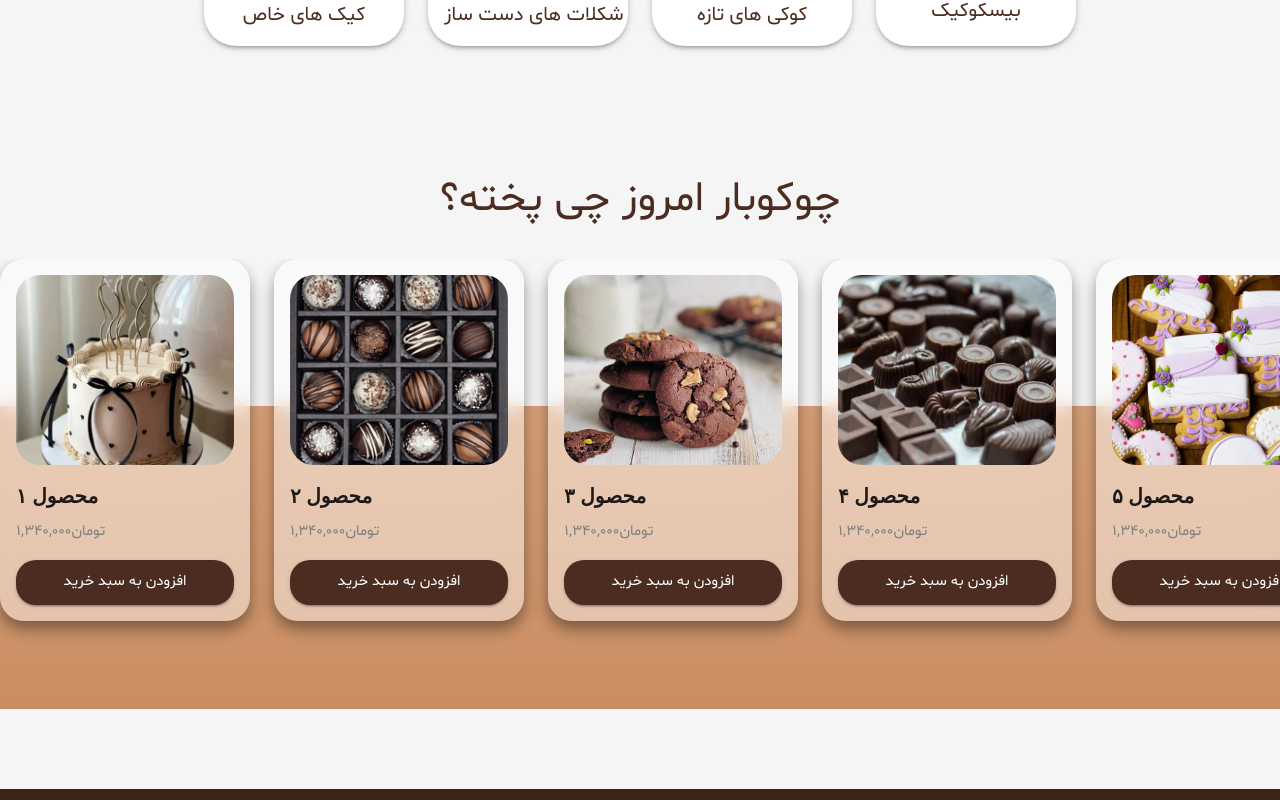
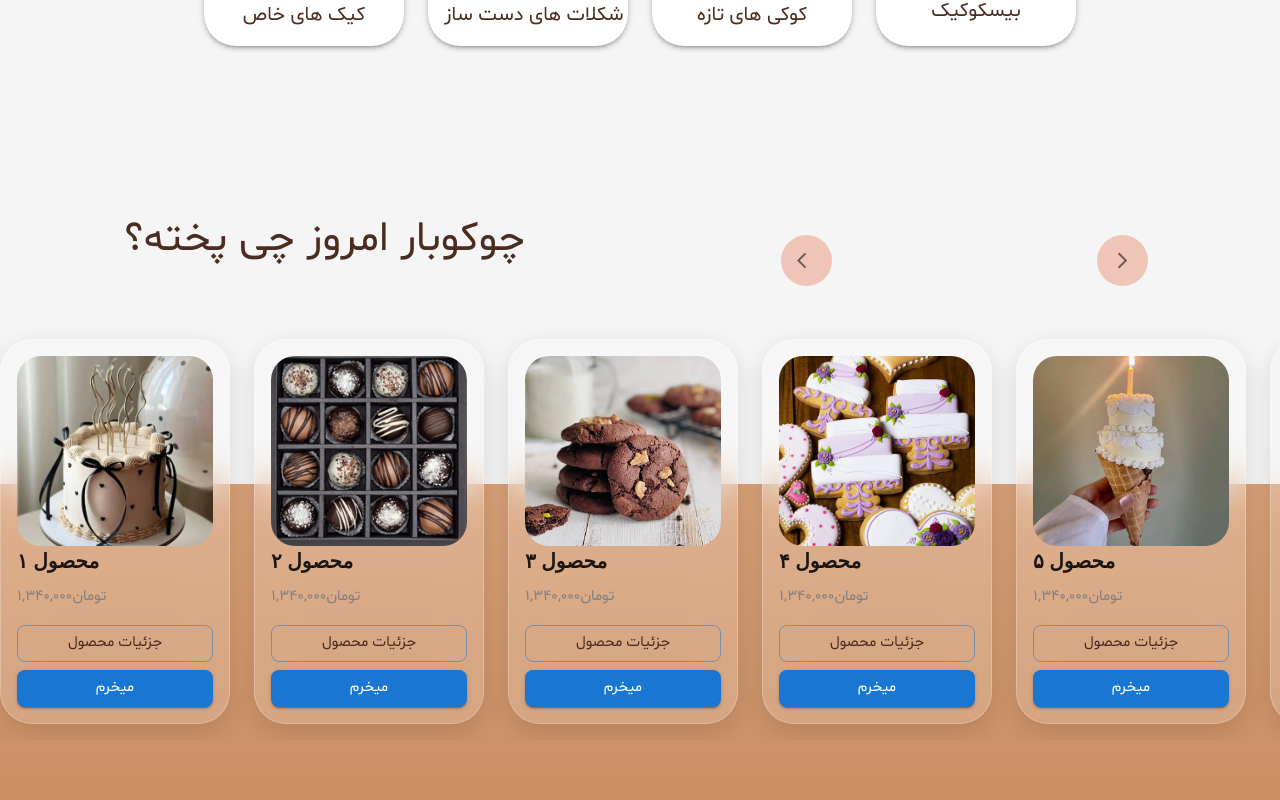
Before and after one commit to manixar/chocoBar-app, a Next.js app: page /home in a window 1280 px wide. Shown: the part 840-1640 px from the top of the page. Built offline with nearby package versions, Linux system fonts and the light colour scheme.

Commit message:
add to cart

```diff
--- a/src/components/Layout/Header/header.jsx
+++ b/src/components/Layout/Header/header.jsx
@@ -7,6 +7,7 @@ import IconButton from "@mui/material/IconButton";
 import Typography from "@mui/material/Typography";
 import InputBase from "@mui/material/InputBase";
 import Menu from "@mui/material/Menu";
+import Badge from "@mui/material/Badge";
 import MenuItem from "@mui/material/MenuItem";
 import Button from "@mui/material/Button";
 import { styled, alpha } from "@mui/material/styles";
@@ -14,8 +15,9 @@ import MenuIcon from "@mui/icons-material/Menu";
 import SearchIcon from "@mui/icons-material/Search";
 import ShoppingCartOutlinedIcon from "@mui/icons-material/ShoppingCartOutlined";
 import { useRouter } from "next/router";
-import Image from "next/image";
-import { underline } from "next/dist/lib/picocolors";
+
+import { useContext } from "react";
+import { CartContext } from "../../../context/CartContext";
 
 const menuItems = [
   "کیک",
@@ -69,6 +71,7 @@ const StyledInputBase = styled(InputBase)(({ theme }) => ({
 }));
 
 export default function Header() {
+  const { totalItems } = useContext(CartContext);
   const router = useRouter();
   const [anchorElNav, setAnchorElNav] = React.useState(null);
 
@@ -241,7 +244,9 @@ export default function Header() {
           }}
         >
           <IconButton color="inherit" onClick={handleCart} sx={{ ml: 0.5 }}>
-            <ShoppingCartOutlinedIcon />
+            <Badge badgeContent={totalItems} color="error">
+              <ShoppingCartOutlinedIcon />
+            </Badge>
           </IconButton>
         </Box>
       </Toolbar>
--- /dev/null
+++ b/src/components/ProductSlider/ProductSlider.jsx
@@ -0,0 +1,35 @@
+import { useRef, forwardRef, useImperativeHandle } from "react"; // forwardRef را اینجا اضافه کردیم
+import { Box } from "@mui/material";
+
+const ProductSlider = forwardRef(({ children }, ref) => {
+  const scrollRef = useRef(null);
+
+  useImperativeHandle(ref, () => ({
+    handleScroll: (direction) => {
+      const el = scrollRef.current;
+      if (!el) return;
+      const step = el.clientWidth * 0.1;
+      el.scrollBy({
+        left: direction === "left" ? -step : step,
+        behavior: "smooth",
+      });
+    },
+  }));
+
+  return (
+    <Box
+      sx={{
+        display: "flex",
+        width: "100%",
+        gap: 3,
+        overflowX: "auto",
+        "&::-webkit-scrollbar": { display: "none" },
+      }}
+      ref={scrollRef}
+    >
+      {children}
+    </Box>
+  );
+});
+
+export default ProductSlider;
--- a/src/components/ProductsList/ProductsList.jsx
+++ b/src/components/ProductsList/ProductsList.jsx
@@ -1,64 +1,157 @@
-import { Box, Button, Card, CardMedia, Typography } from "@mui/material";
+import {
+  Box,
+  Button,
+  Card,
+  CardMedia,
+  IconButton,
+  Typography,
+  useTheme,
+} from "@mui/material";
+import { useContext, useRef } from "react";
+import { CartContext } from "@/context/CartContext";
+import ProductSlider from "../ProductSlider/ProductSlider";
+import ArrowBackIosIcon from "@mui/icons-material/ArrowBackIos";
+import ArrowForwardIosIcon from "@mui/icons-material/ArrowForwardIos";
+import styled from "styled-components";
+
+const DetailButton = styled(Button)(({ theme }) => ({
+  borderRadius: "40px",
+  padding: "8px 16px",
+  background: "transparent",
+  color: "#4b2c20",
+  fontWeight: "600",
+  textTransform: "none",
+  fontSize: "14px",
+  border: "1px solid #4b2c20",
+  transition: "all 0.1s ease",
+  "&:hover": {
+    background: "#4b2c20",
+    color: "white",
+    border: "1.5px solid #4b2c20",
+  },
+}));
+
+const BuyButton = styled(Button)(({ theme }) => ({
+  borderRadius: "40px",
+  padding: "8px 16px",
+  background: "#4b2c20",
+  color: "white",
+  fontWeight: 600,
+  textTransform: "none",
+  fontSize: "13px",
+  gap: "6px",
+  transition: "all 0.3s cubic-bezier(0.68, -0.55, 0.265, 1.55)",
+  "&:hover": {
+    background: "#3a2218",
+    gap: "10px",
+    boxShadow: "0 4px 12px rgba(75, 44, 32, 0.3)",
+    "& .MuiButton-endIcon": {
+      transform: "translateX(4px)",
+    },
+  },
+  "& .MuiButton-endIcon": {
+    transition: "transform 0.3s cubic-bezier(0.68, -0.55, 0.265, 1.55)",
+  },
+}));
 
 export default function ProductsList() {
+  const theme = useTheme();
+  const { addToCart } = useContext(CartContext);
+  const sliderRef = useRef();
   const bestSellers = [
     {
+      id: 1,
       title: "محصول ۱",
       price: "۱,۳۴۰,۰۰۰",
       image: "/img/products-card/cake-1.jpeg",
     },
     {
+      id: 2,
       title: "محصول ۲",
       price: "۱,۳۴۰,۰۰۰",
       image: "/img/products-card/chocolate-1.png",
     },
     {
+      id: 3,
       title: "محصول ۳",
       price: "۱,۳۴۰,۰۰۰",
       image: "/img/products-card/kooki-1.jpg",
     },
+
     {
+      id: 4,
       title: "محصول ۴",
-      price: "۱,۳۴۰,۰۰۰",
-      image: "/img/products-card/chocolate-2.jpg",
-    },
-    {
-      title: "محصول ۵",
       price: "۱,۳۴۰,۰۰۰",
       image: "/img/products-card/kooki-2.jpg",
     },
     {
-      title: "محصول ۶",
+      id: 5,
+      title: "محصول ۵",
       price: "۱,۳۴۰,۰۰۰",
       image: "/img/products-card/cake-3.jpeg",
     },
     {
-      title: "محصول ۷",
+      id: 6,
+      title: "محصول ۶",
       price: "۱,۳۴۰,۰۰۰",
       image: "/img/products-card/cake-2.webp",
     },
     {
+      id: 7,
+      title: "محصول ۷",
+      price: "۱,۳۴۰,۰۰۰",
+      image: "/img/products-card/cake-1.jpeg",
+    },
+    {
+      id: 8,
       title: "محصول ۸",
       price: "۱,۳۴۰,۰۰۰",
-      image: "/img/products-card/chocolate-2.jpg",
+      image: "/img/products-card/chocolate-1.png",
+    },
+    {
+      id: 9,
+      title: "محصول ۹",
+      price: "۱,۳۴۰,۰۰۰",
+      image: "/img/products-card/kooki-1.jpg",
+    },
+
+    {
+      id: 10,
+      title: "محصول ۱۰",
+      price: "۱,۳۴۰,۰۰۰",
+      image: "/img/products-card/kooki-2.jpg",
     },
   ];
+
+  const handleIncrease = (product) => {
+    console.log("افزودن محصول", product);
+    addToCart(product);
+  };
+
   return (
     <Box
       sx={{
         backgroundColor: "transparent",
         overflow: "hidden",
-        mt: 10,
+        mt: 15,
         mb: 10,
         pt: 6,
         pb: 8,
         position: "relative",
       }}
     >
+      <Box
+        sx={{
+          display: "flex",
+          justifyContent: "space-around",
+          alignItems: "center",
+          mb: 2,
+        }}
+      >
         <Typography
           variant="h4"
           sx={{
-          mb: 4,
+            mb: 5,
             textAlign: "center",
             color: "#4b2c20",
             fontFamily: "var(--font-shabnam)",
@@ -68,6 +161,42 @@ export default function ProductsList() {
         >
           چوکوبار امروز چی پخته؟
         </Typography>
+
+        <IconButton
+          onClick={() => sliderRef.current?.handleScroll("left")}
+          sx={{
+            p: 2,
+            m: 1,
+            display: "flex",
+            alignItems: "center",
+            justifyContent: "center",
+            backgroundColor: "rgba(233, 150, 122, 0.5)",
+            "&:hover": {
+              backgroundColor: "#4b2c20",
+              color: "#fff",
+            },
+          }}
+        >
+          <ArrowBackIosIcon sx={{ fontSize: "19px" }} />
+        </IconButton>
+        <IconButton
+          onClick={() => sliderRef.current?.handleScroll("right")}
+          sx={{
+            p: 2,
+            m: 1,
+            display: "flex",
+            alignItems: "center",
+            justifyContent: "center",
+            backgroundColor: "rgba(233, 150, 122, 0.5)",
+            "&:hover": {
+              backgroundColor: "#4b2c20",
+              color: "#fff",
+            },
+          }}
+        >
+          <ArrowForwardIosIcon sx={{ fontSize: "19px" }} />
+        </IconButton>
+      </Box>
 
       <Box
         sx={{
@@ -94,29 +223,39 @@ export default function ProductsList() {
           },
         }}
       >
+        <ProductSlider ref={sliderRef}>
           {bestSellers.map((item) => (
             <Card
               key={item.title}
               sx={{
-              minWidth: 250,
+                minWidth: 230,
                 p: 2,
-              borderRadius: 3,
-              background: "rgba(255, 255, 255, 0.45)",
-              backdropFilter: "blur(10px)",
-              WebkitBackdropFilter: "blur(10px)",
-              boxShadow: "0 8px 15px rgba(0, 0, 0, 0.4)",
+                mt: 2,
+                mb: 2,
+                borderRadius: 4,
+                flexShrink: 0,
+                overflow: "hidden",
+                background: "rgba(255, 255, 255, 0.16)",
+                backdropFilter: "blur(22px)",
+                WebkitBackdropFilter: "blur(22px)",
+                border: "1px solid rgba(255, 255, 255, 0.24)",
+
+                boxShadow: "0 8px 24px rgba(0, 0, 0, 0.12)",
+
                 transition: "all 0.3s ease",
-              "&:hover": {
-                transform: "translateY(-8px)",
-                background: "rgba(255, 255, 255, 0.55)",
-              },
               }}
             >
               <CardMedia
+                sx={{
+                  height: 190,
+                  width: "100%",
+                  objectFit: "cover",
+                  display: "block",
+                  borderRadius: 3,
+                }}
                 component="img"
                 src={item.image}
                 alt={item.title}
-              sx={{ borderRadius: 3, mb: 2, objectFit: "cover", height: 190 }}
               />
               <Typography
                 variant="body1"
@@ -131,20 +270,25 @@ export default function ProductsList() {
               <Typography variant="body2" sx={{ color: "gray", mb: 2 }}>
                 <Typography variant="caption">{item.price}تومان</Typography>
               </Typography>
-            <Button
+              <Box sx={{ display: "flex", flexDirection: "column", gap: 1 }}>
+                <DetailButton
+                  sx={{ color: "#4b2c20" }}
+                  fullWidth
+                  variant="outlined"
+                >
+                  <Typography variant="caption">جزئیات محصول</Typography>
+                </DetailButton>
+                <BuyButton
                   fullWidth
                   variant="contained"
-              sx={{
-                backgroundColor: "#4b2c20",
-                borderRadius: "20px",
-                padding: "10px",
-                "&:hover": { backgroundColor: "rgba(92,56,38,0.8)" },
-              }}
+                  onClick={() => handleIncrease(item)}
                 >
-              <Typography variant="caption">افزودن به سبد خرید</Typography>{" "}
-            </Button>
+                  <Typography variant="caption">میخرم</Typography>
+                </BuyButton>
+              </Box>
             </Card>
           ))}
+        </ProductSlider>
       </Box>
     </Box>
   );
--- /dev/null
+++ b/src/context/CartContext.js
@@ -0,0 +1,39 @@
+import { createContext, useState } from "react";
+
+export const CartContext = createContext();
+
+export const CartProvider = ({ children }) => {
+  const [cartItems, setCartItems] = useState([]);
+
+  const addToCart = (product) => {
+    setCartItems((prev) => {
+      const existing = prev.find((item) => item.id === product.id);
+      if (existing) {
+        return prev.map((item) =>
+          item.id === product.id ? { ...item, qty: item.qty + 1 } : item,
+        );
+      }
+      return [...prev, { ...product, qty: 1 }];
+    });
+  };
+
+  const removeFromCart = (productId) => {
+    setCartItems((prev) =>
+      prev
+        .map((item) =>
+          item.id === productId ? { ...item, qty: item.qty - 1 } : item,
+        )
+        .filter((item) => item.qty > 0),
+    );
+  };
+
+  const totalItems = cartItems.reduce((sum, item) => sum + item.qty, 0);
+
+  return (
+    <CartContext.Provider
+      value={{ cartItems, addToCart, removeFromCart, totalItems }}
+    >
+      {children}
+    </CartContext.Provider>
+  );
+};
--- a/src/pages/_app.js
+++ b/src/pages/_app.js
@@ -3,6 +3,8 @@ import CssBaseline from "@mui/material/CssBaseline";
 import theme from "../theme/theme";
 import "../styles/App.scss";
 import localFont from "next/font/local";
+import { CartProvider } from "@/context/CartContext";
+// import Layout from "../components/Layout/Layout";
 
 const shabnam = localFont({
   src: [
@@ -35,9 +37,11 @@ function MyApp({ Component, pageProps }) {
   return (
     <ThemeProvider theme={theme}>
       <CssBaseline />
-      <div className={`${shabnam.variable} ${shabnam.className}`}>
-        <Component {...pageProps} />
-      </div>
+      <CartProvider>
+        <div className={`${shabnam.variable} ${shabnam.className}`}>
+          <Component {...pageProps} />
+        </div>
+      </CartProvider>
     </ThemeProvider>
   );
 }
--- a/src/styles/App.scss
+++ b/src/styles/App.scss
@@ -6,7 +6,6 @@
   font-family: var(--font-shabnam);
   padding: 12px 16px;
   border: none;
-  background: #d2197c;
   color: white;
   border-radius: 8px;
   cursor: pointer;
@@ -28,4 +27,5 @@
    padding: 0;
    font-family:"Shabnam" , sans-serif;
    font-size: 20px;
+
  }
```
Lines whose indentation alone changed are shown as unchanged.
